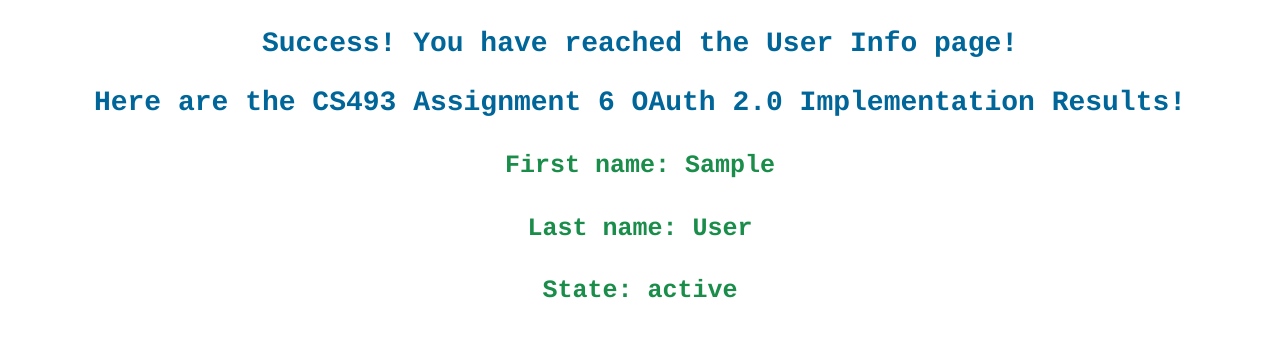
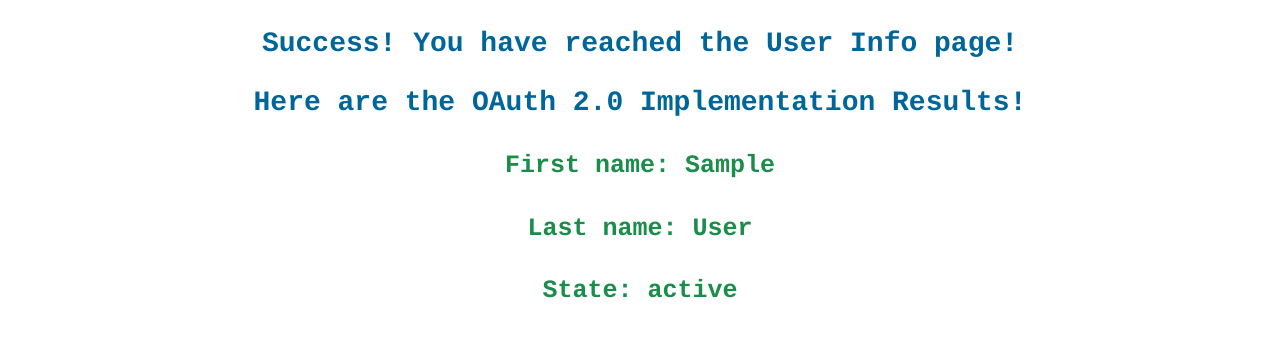
Before and after one commit to AneresArsenal/Cloud-Development, a Flask app: template Assignment6/template/result.html in a window 1280 px wide. Shown: the top 337 px of the page. Run offline with Flask 2, Linux system fonts and the light colour scheme; the template is opened without the code that fills it: most values are stand-ins (such as "Sample title", 1, 10 or a date in 2020).

Commit message:
Update result.html

```diff
--- a/Assignment6/template/result.html
+++ b/Assignment6/template/result.html
@@ -1,12 +1,12 @@
 <!DOCTYPE html>
 <html>
  <head>
-   <title>CS493 Assignment 6 OAuth 2.0 Implementation</title>
+   <title>OAuth 2.0 Implementation</title>
    <link rel=stylesheet type=text/css href="{{ url_for('static', filename='style.css') }}"/>
  </head>
  <body>
     <h3> Success! You have reached the User Info page! </h3>
-    <h3> Here are the CS493 Assignment 6 OAuth 2.0 Implementation Results!</h3>
+    <h3> Here are the OAuth 2.0 Implementation Results!</h3>
     <h4>First name: {{ first_name }}</h4>
     <h4>Last name: {{ last_name }}</h4>
     <h4>State: {{ state }}</h4>
```
